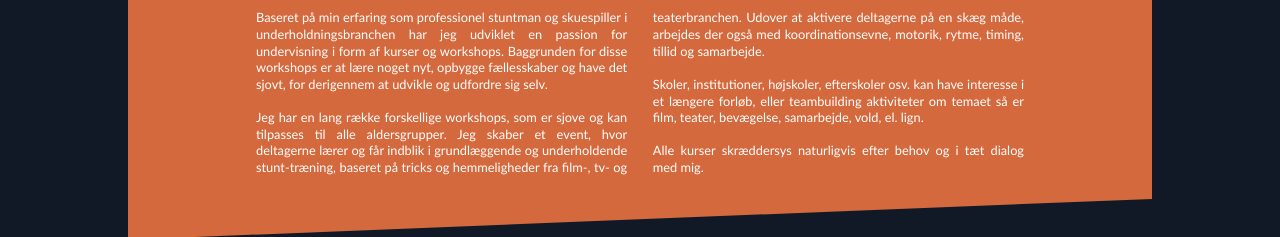
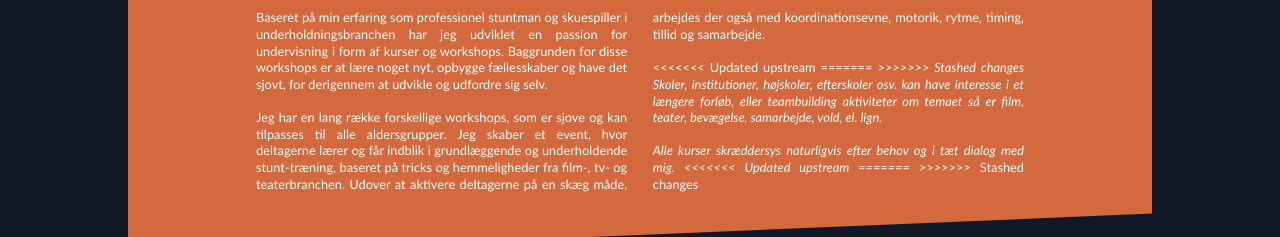
Before and after one commit to Jonasaur/KlausHjuler.dk---aflevering, a plain HTML site: page workshop.html in a window 1280 px wide. Shown: the part 552-789 px from the top of the page. Drawn offline with Linux system fonts and the light colour scheme.

Commit message:
Hurtigt commit
,

```diff
--- a/styles.css
+++ b/styles.css
@@ -533,6 +533,7 @@ footer {
     .collapsible {
         display: none;
     }
+}
 
 /* MOBILE foredrag styling */
 
--- a/workshop.html
+++ b/workshop.html
@@ -59,11 +59,19 @@
                 Jeg har en lang række forskellige workshops, som er sjove og kan tilpasses til alle aldersgrupper. Jeg skaber et event, hvor deltagerne lærer og får indblik i grundlæggende og underholdende stunt-træning, baseret på tricks og hemmeligheder fra film-, tv- og teaterbranchen. Udover at aktivere deltagerne på en skæg måde, arbejdes der også med koordinationsevne, motorik, rytme, timing, tillid og samarbejde.
                     <br>
                     <br>
+<<<<<<< Updated upstream
+=======
+                    <em>
+>>>>>>> Stashed changes
                 Skoler, institutioner, højskoler, efterskoler osv. kan have interesse i et længere forløb, eller teambuilding aktiviteter om temaet så er film, teater, bevægelse, samarbejde, vold, el. lign.
                     <br>
                     <br>
                 Alle kurser skræddersys naturligvis efter behov og i tæt dialog med mig.
+<<<<<<< Updated upstream
 
+=======
+            </em>
+>>>>>>> Stashed changes
                 </p>
             </section>
         </section>
```
Also changed, not shown: foredrag.html (+4 -2 lines).
